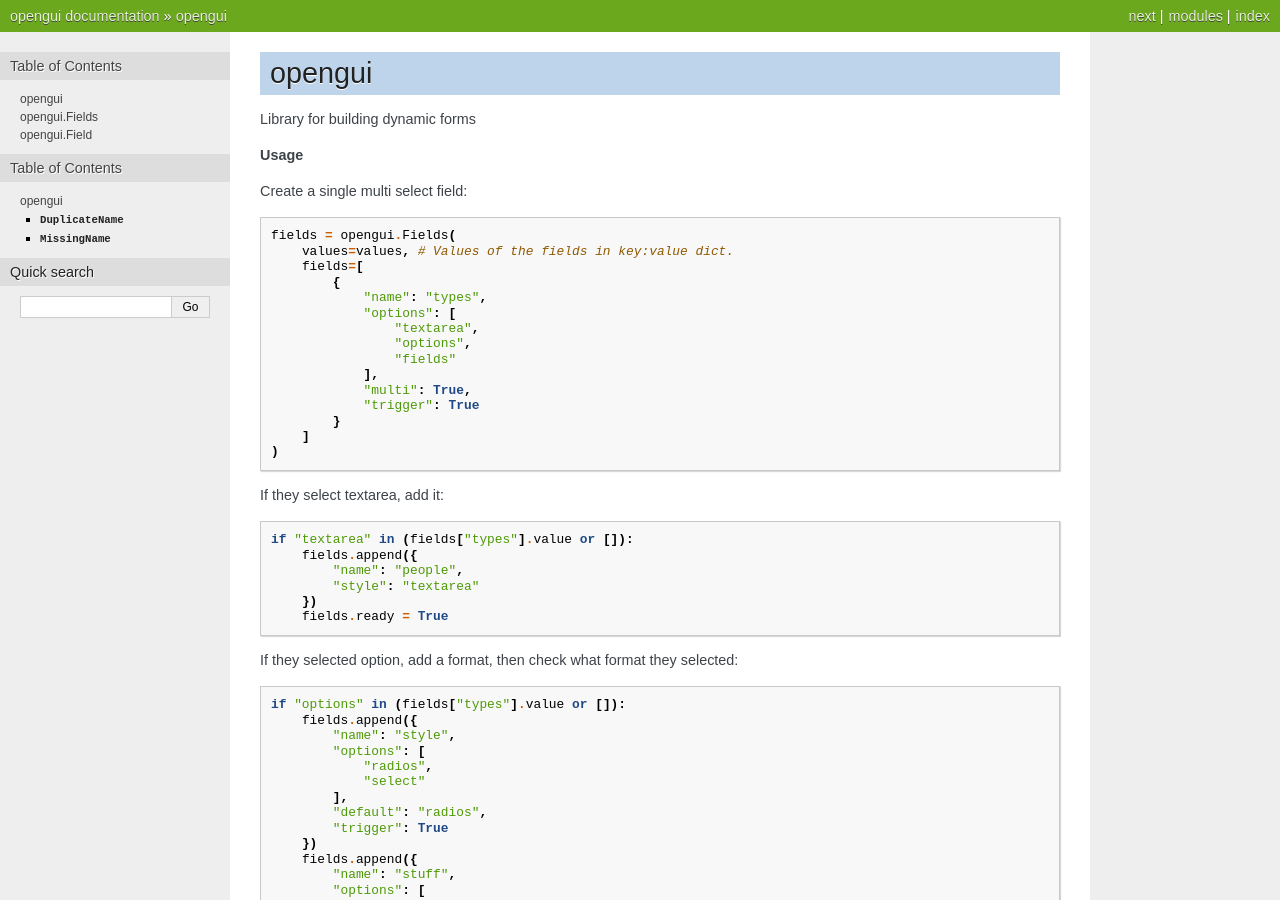
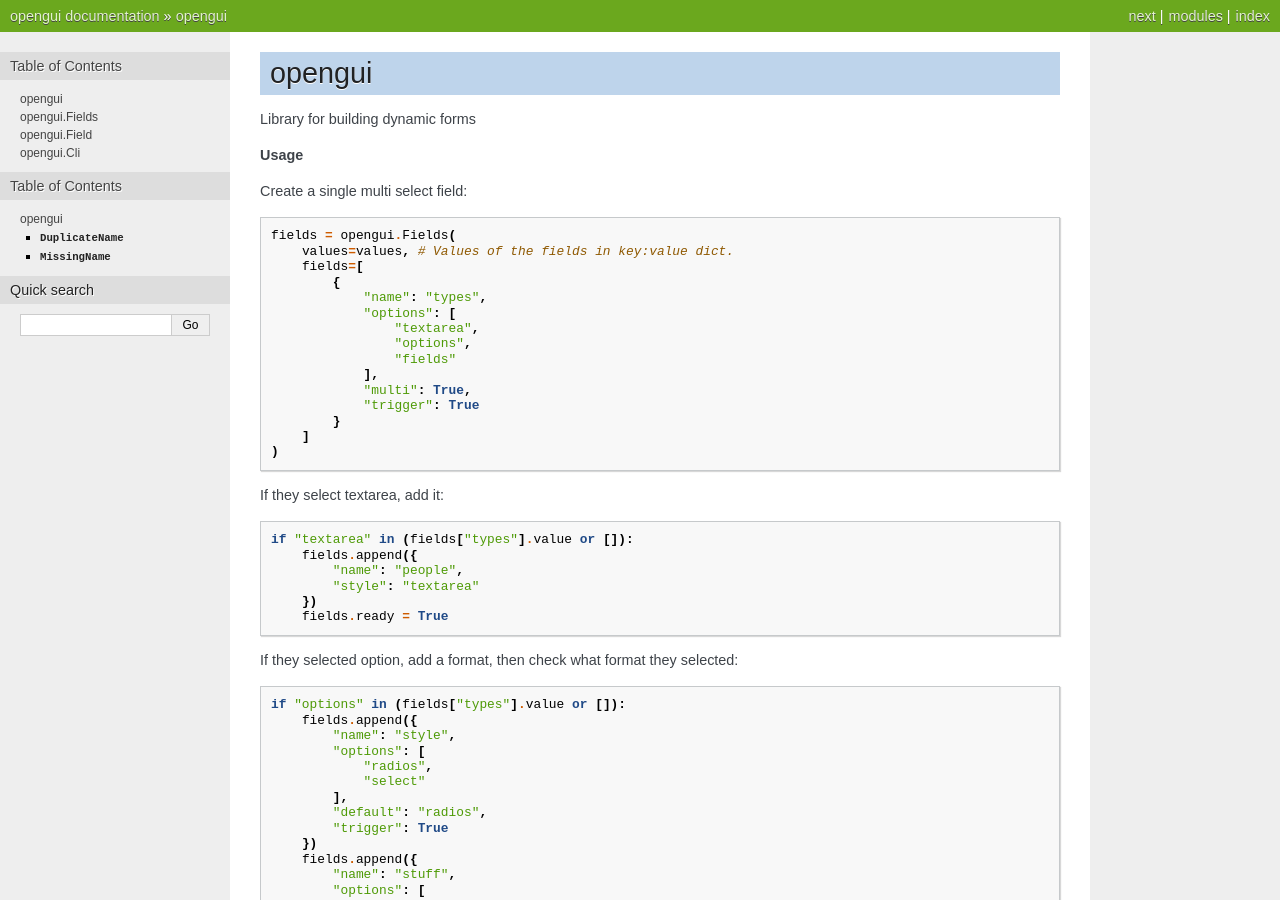
Before and after one commit to gaf3/opengui, a Sphinx documentation site: the page built from docs/source/index.rst, in a window 1280 px wide and 900 px high. Built offline with Sphinx 7.4.7, drawn with Linux system fonts in a browser that asks for light colours; the version number could not be read and is left out.

Commit message:
Got cli into docs

```diff
--- a/docs.py
+++ b/docs.py
@@ -5,5 +5,6 @@ import opengui
 
 sphinxter.Sphinxter(opengui, titles={
     "field": "opengui.Field",
-    "fields": "opengui.Fields"
-}, toctree=["self", "fields", "field"]).process()
+    "fields": "opengui.Fields",
+    "cli": "opengui.Cli"
+}, toctree=["self", "fields", "field", "cli"]).process()
--- a/docs/source/cli.rst
+++ b/docs/source/cli.rst
@@ -1,8 +1,8 @@
 .. created by sphinxter
 .. default-domain:: py
 
-cli
-===
+opengui.Cli
+===========
 
 .. currentmodule:: opengui
 
--- a/docs/source/index.rst
+++ b/docs/source/index.rst
@@ -12,6 +12,7 @@ opengui
     self
     fields
     field
+    cli
 
 .. module:: opengui
 
```
